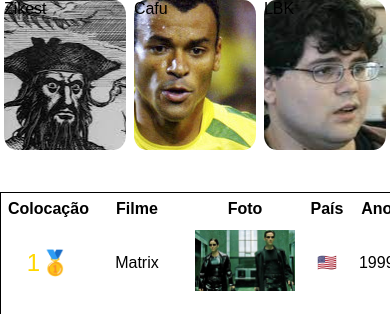
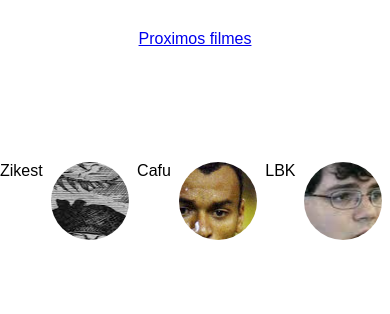
Before and after one commit to leoragassio/notafilms, a plain HTML site: page index.html in a window 390 px wide. Shown: the top 314 px of the page. Drawn offline with Linux system fonts and the light colour scheme.

Commit message:
v1.1
- Aba próximos filmes

```diff
--- a/index.html
+++ b/index.html
@@ -9,17 +9,21 @@
     <script src="script_ord_list.js" defer></script>
 </head>
 <body>
+        <header>
+            <a href="next_films.html" target="_parent">Proximos filmes</a>
+        </header>
     <main>
         <div id="separação">
             <div id="perfil">
+                <p>Zikest</p>
                 <div class="caixasdeperfil" id="caixasdeperfil1">
-                    <p>Zikest</p>
+
                 </div>
+                <p>Cafu</p>
                 <div class="caixasdeperfil" id="caixasdeperfil2">
-                    <p>Cafu</p>
                 </div>
-                <div class="caixasdeperfil" id="caixasdeperfil3">
-                    <p>LBK</p>
+               <p>LBK</p> <div class="caixasdeperfil" id="caixasdeperfil3">
+
                 </div>
             </div>
             <table>
--- a/media.css
+++ b/media.css
@@ -5,12 +5,14 @@
     #perfil{
         flex-direction: row;
         width: 100vw;
+        margin: 10vh auto;
     }
     .caixasdeperfil {
-        width: 33vw;
-        border-radius: 10%;
+        width: 20vw;
+        height: 20vw;
+        border-radius: 50%;
         background-color: brown;
-        margin: auto 1vw;
+        margin: auto;
     }
     table{
         width: 30vw;
--- a/style.css
+++ b/style.css
@@ -5,6 +5,10 @@
     padding: 0;
     font-family: Arial, Helvetica, sans-serif;
 
+}
+header{
+    padding: 30px 0px;
+    text-align: center;
 }
 #separação{
     width: 100vw;
@@ -18,8 +22,8 @@
     flex-direction: column;
 }
 .caixasdeperfil{
-    width: 150px;
-    height: 150px;
+    width: 15vw;
+    height: 15vw;
     border-radius: 50%;
     background-color: brown;
     margin: auto;
```
Also changed, not shown: next_films.html (added, +52 -0 lines).
